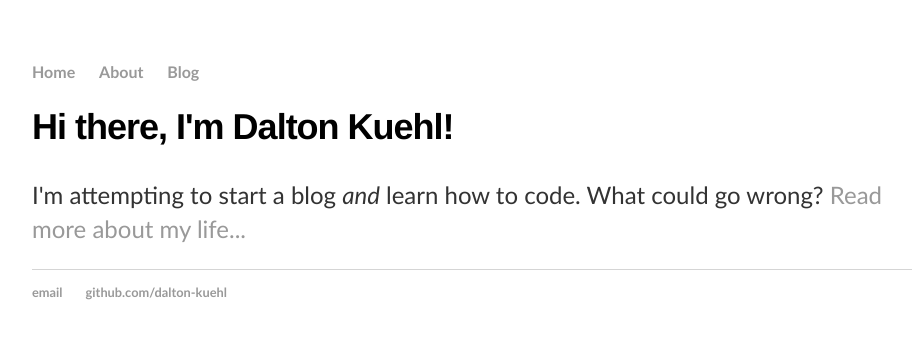
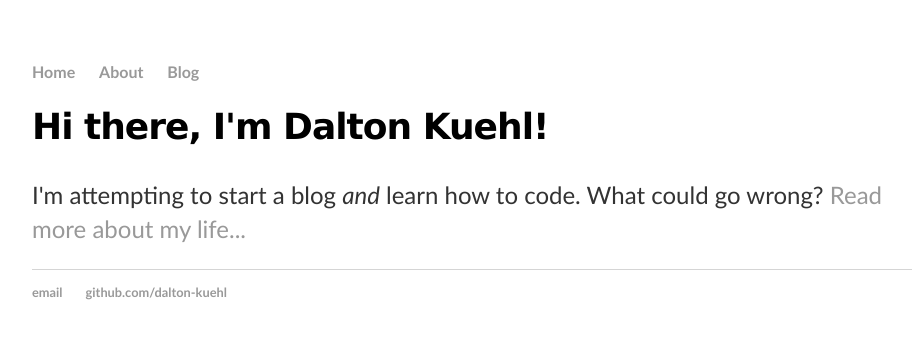
Before and after one commit to dalton-kuehl/dalton-kuehl.github.io, a Jekyll site: the page built from index.html, in a window 1280 px wide. Shown: the top 339 px of the page, without its empty margins (160-1072 px from the left). Built offline with Jekyll 4.4.1, drawn with Linux system fonts in a browser that asks for light colours.

Commit message:
updated h1 font weight

```diff
--- a/css/main.css
+++ b/css/main.css
@@ -32,7 +32,7 @@
 }
 h1 {
     font-size: 36px;
-    font-family:'Helvetica', 'Arial', 'Sans-Serif';
+    font-weight: 700;
 }
 p {
     font-size: 1.5em;
```
